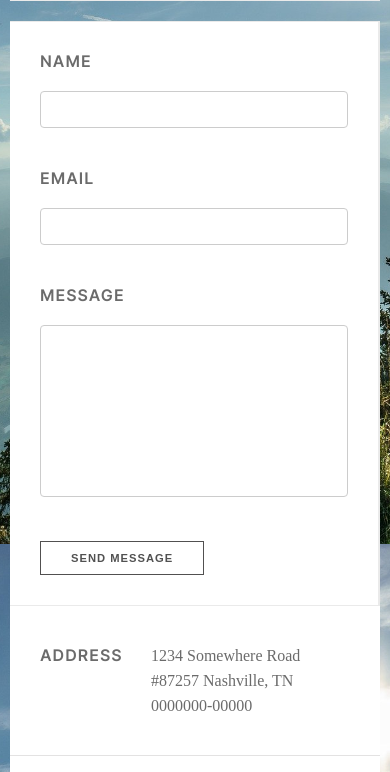
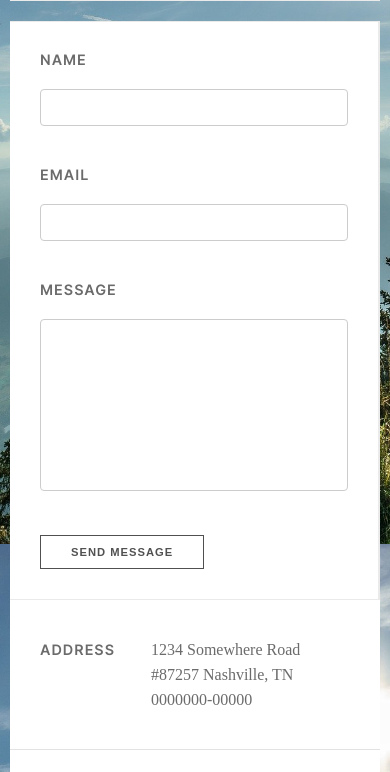
Before and after one commit to LaWass1864/lamontagne, a plain HTML site: page index.html in a window 390 px wide. Shown: the part 2832-3604 px from the top of the page. Drawn offline with Linux system fonts and the light colour scheme.

Commit message:
projet ok

```diff
--- a/assets/styles/layout/_footer.scss
+++ b/assets/styles/layout/_footer.scss
@@ -29,6 +29,9 @@ footer {
     font-family: $font1;
     font-weight: 600;
     @include letter;
+    @media screen and (max-width: 690px) {
+      font-size: 0.9rem;
+    }
   }
 
   button {
@@ -67,6 +70,9 @@ footer {
         color: $color7;
         @include letter;
         padding: 30px;
+        @media screen and (max-width: 690px) {
+          font-size: 0.9rem;
+        }
       }
 
       p {
```
Also changed, not shown: assets/styles/index.css, 1 other file.
